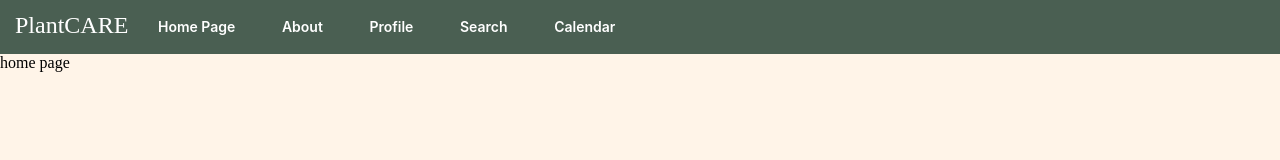
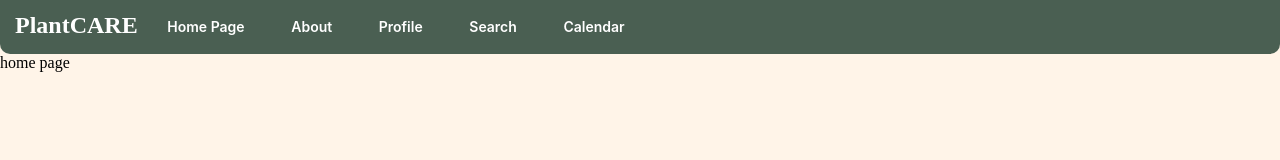
Before and after one commit to essence-666/fontend-project, a Next.js app: page / in a window 1280 px wide. Shown: the top 160 px of the page. Built offline with nearby package versions, Linux system fonts and the light colour scheme.

Commit message:
fix(header): mvp v1.0

```diff
--- a/src/app/globals.css
+++ b/src/app/globals.css
@@ -8,10 +8,12 @@ header {
   color: white;
   font-size: x-large;
   padding: 10px;
+  border-radius: 0 0 10px 10px;
 }
 
 p {
   margin: 0;
   display: inline-block;
   margin-left: 5px;
+  font-weight: bold;
 }
```
